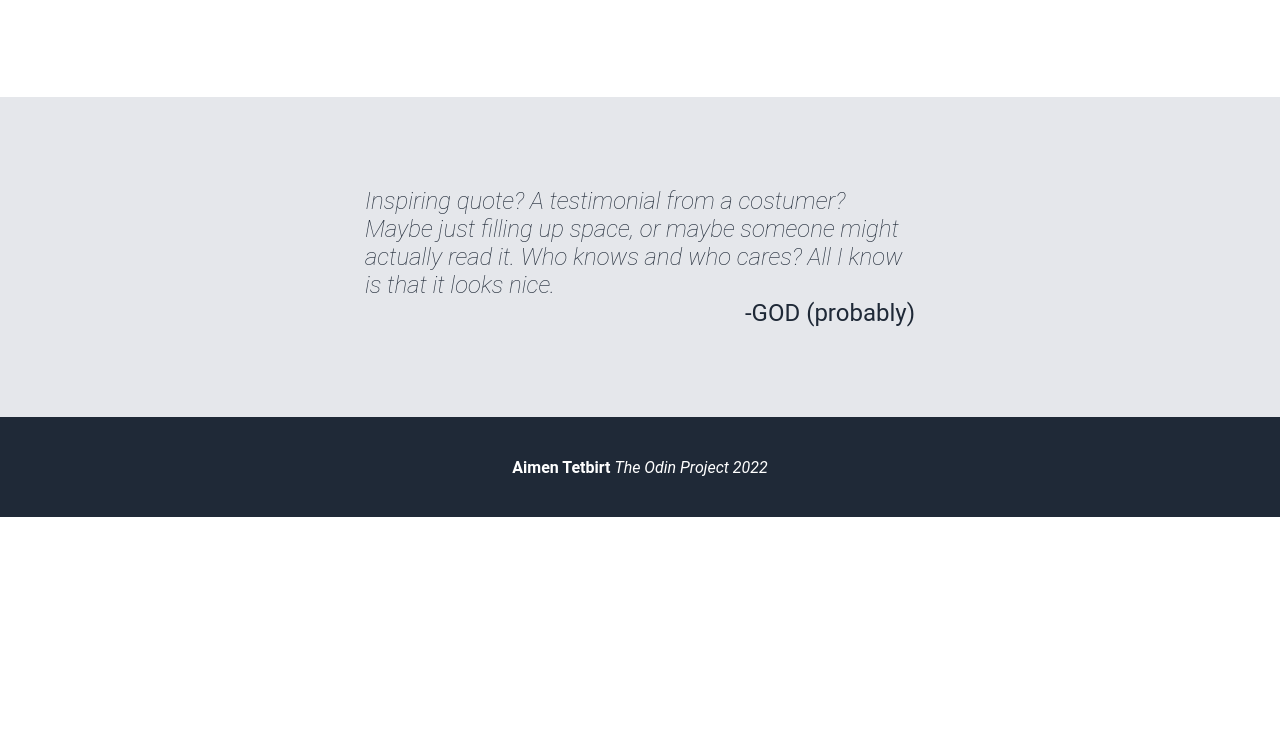
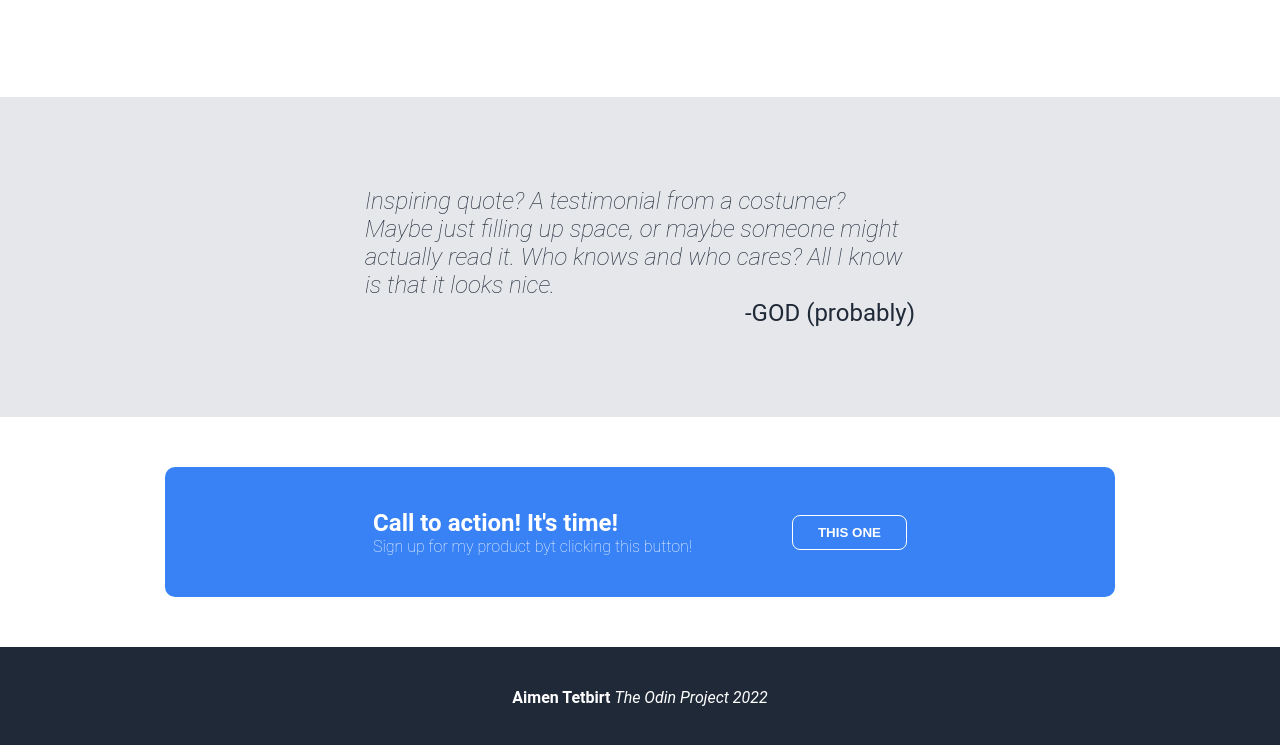
Before and after one commit to Einma/odin-landing-page, a plain HTML site: page index.html in a window 1280 px wide. Shown: the part 673-1418 px from the top of the page. Before the commit the page ends 1190 px from the top, so only its background shows below. Drawn offline with Linux system fonts and the light colour scheme.

Commit message:
add call for action banner contains a button and text

```diff
--- a/index.html
+++ b/index.html
@@ -89,7 +89,19 @@
                     </div>
                 </div>
             </section>
-            <section class="main-section main-three"></section>
+            <section class="main-section main-three">
+                <div class="main-three-container">
+                    <div class="main-three-text">
+                        <h2 class="call-to-action">Call to action! It's time!</h2>
+                        <p class="call-to-action-text">
+                            Sign up for my product byt clicking this button!
+                        </p>
+                    </div>
+                    <div class="main-three-button">
+                        <button class="main-three-btn df-btn">THIS ONE</button>
+                    </div>
+                </div>
+            </section>
         </main>
         <footer>
             <p><strong>Aimen Tetbirt</strong> <i>The Odin Project 2022</i></p>
--- a/style.css
+++ b/style.css
@@ -171,6 +171,37 @@ main {
     align-self: flex-end;
     font-weight: 400;
 }
+/*MAIN THREE*/
+.main-three {
+    display: flex;
+    justify-content: center;
+    align-items: center;
+    padding: 50px;
+}
+
+.main-three-container {
+    background-color: #3882f6;
+    display: flex;
+    color: white;
+    border-radius: 10px;
+    padding: 50px;
+    padding-left: 100px;
+    padding-right: 100px;
+    gap: 100px;
+    justify-content: center;
+    align-items: center;
+    height: 130px;
+    width: 950px;
+}
+
+.main-three-btn {
+    background-color: #3882f6;
+    border: 1px solid white;
+}
+
+.call-to-action-text {
+    font-weight: 100;
+}
 
 /*--------------------FOOTER--------------------*/
 footer {
```
